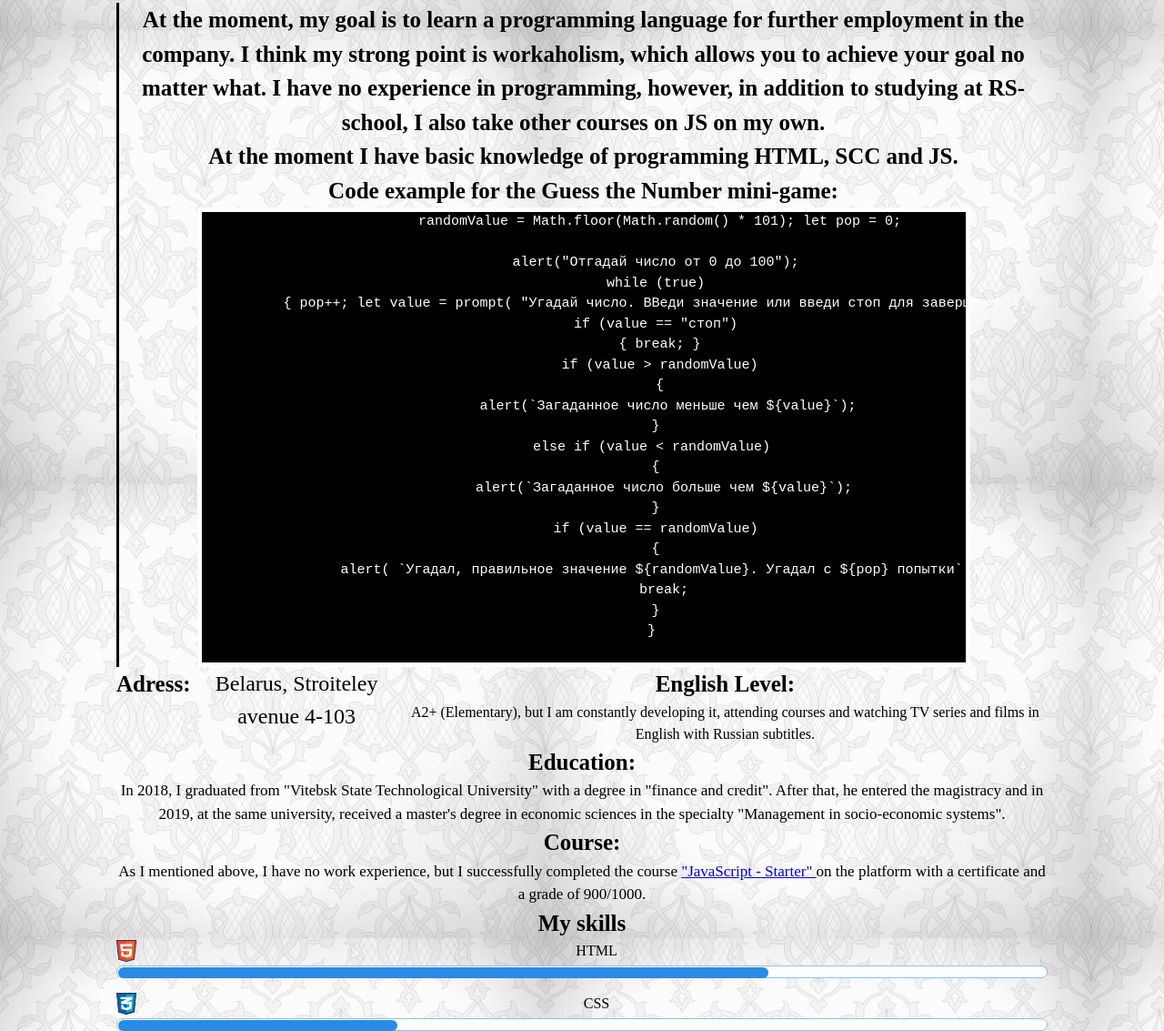
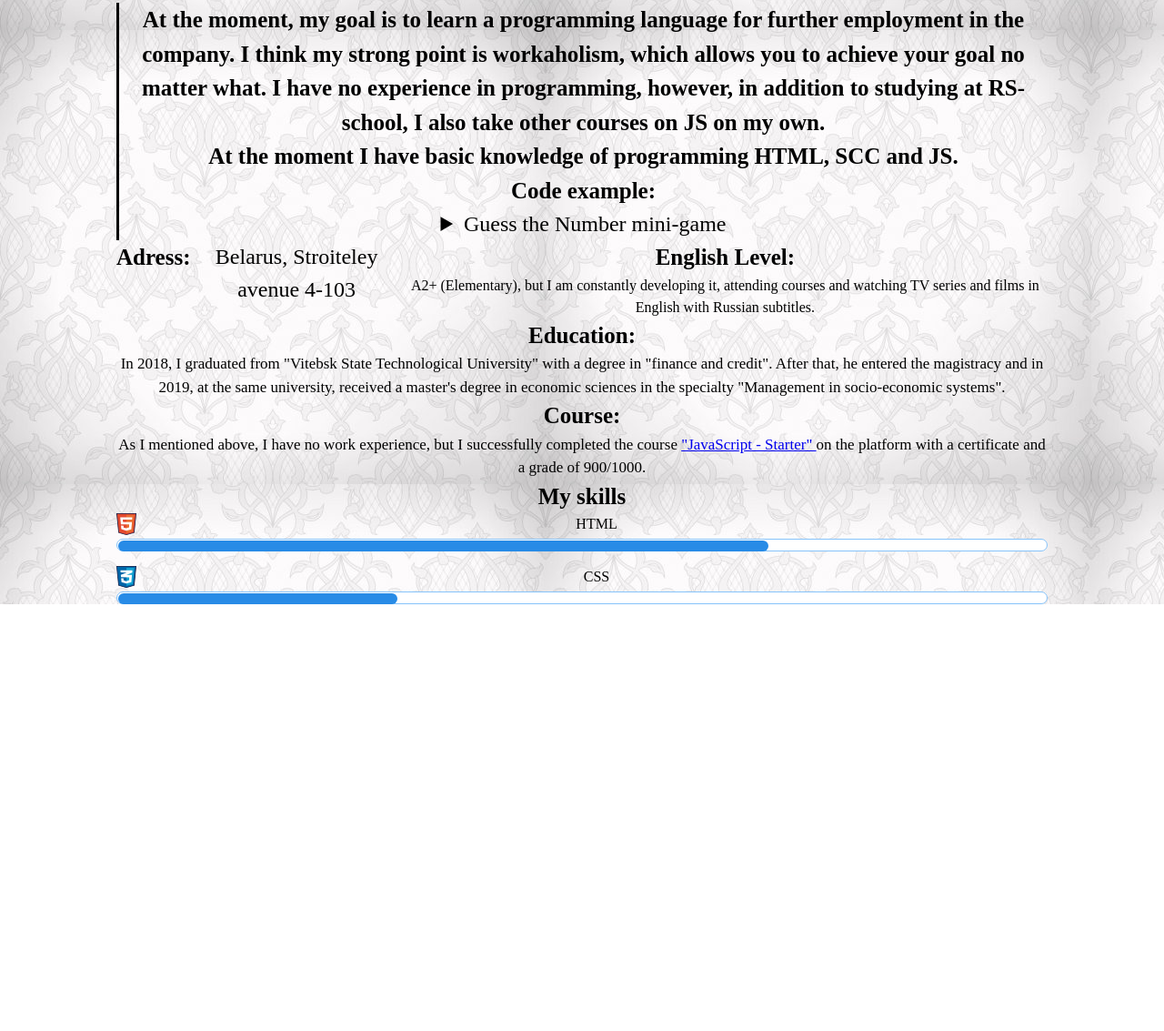
Before and after one commit to MaxSives/rsschool-cv-stage-0-, a plain HTML site: page index.html in a window 1280 px wide. Shown: the part 466-1599 px from the top of the page at 91% size. After the commit the page ends 1130 px from the top, so only its background shows below. Drawn offline with Linux system fonts and the light colour scheme.

Commit message:
feat:add summary

```diff
--- a/index.html
+++ b/index.html
@@ -70,8 +70,10 @@
         <h3>
           At the moment I have basic knowledge of programming HTML, SCC and JS.
         </h3>
-        <h3>Code example for the Guess the Number mini-game:</h3>
-        <pre>
+        <h3>Code example:</h3>
+        <details>
+          <summary>Guess the Number mini-game</summary>
+          <pre>
           randomValue = Math.floor(Math.random() * 101); let pop = 0;
 
           alert("Отгадай число от 0 до 100");
@@ -83,7 +85,7 @@
           {
             alert(`Загаданное число меньше чем ${value}`);
           }
-         else if (value < randomValue)
+         else if (value &lt; randomValue)
          {
            alert(`Загаданное число больше чем ${value}`);
           }
@@ -93,7 +95,9 @@
             break;
           }
         }
-        </pre>
+        </pre
+          >
+        </details>
       </section>
       <section class="adressAndEnglishLevel">
         <div class="adress">
@@ -135,12 +139,10 @@
       <section class="skills">
         <h2>My skills</h2>
         <dl class="skills-list">
-          <dl class="skills-list">
-            <dt class="skill-html">HTML</dt>
-            <dd class="level"><div style="width: 70%">70%</div></dd>
-            <dt class="skill-css">CSS</dt>
-            <dd class="level"><div style="width: 30%">30%</div></dd>
-          </dl>
+          <dt class="skill-html">HTML</dt>
+          <dd class="level"><div style="width: 70%">70%</div></dd>
+          <dt class="skill-css">CSS</dt>
+          <dd class="level"><div style="width: 30%">30%</div></dd>
         </dl>
       </section>
     </div>
```
